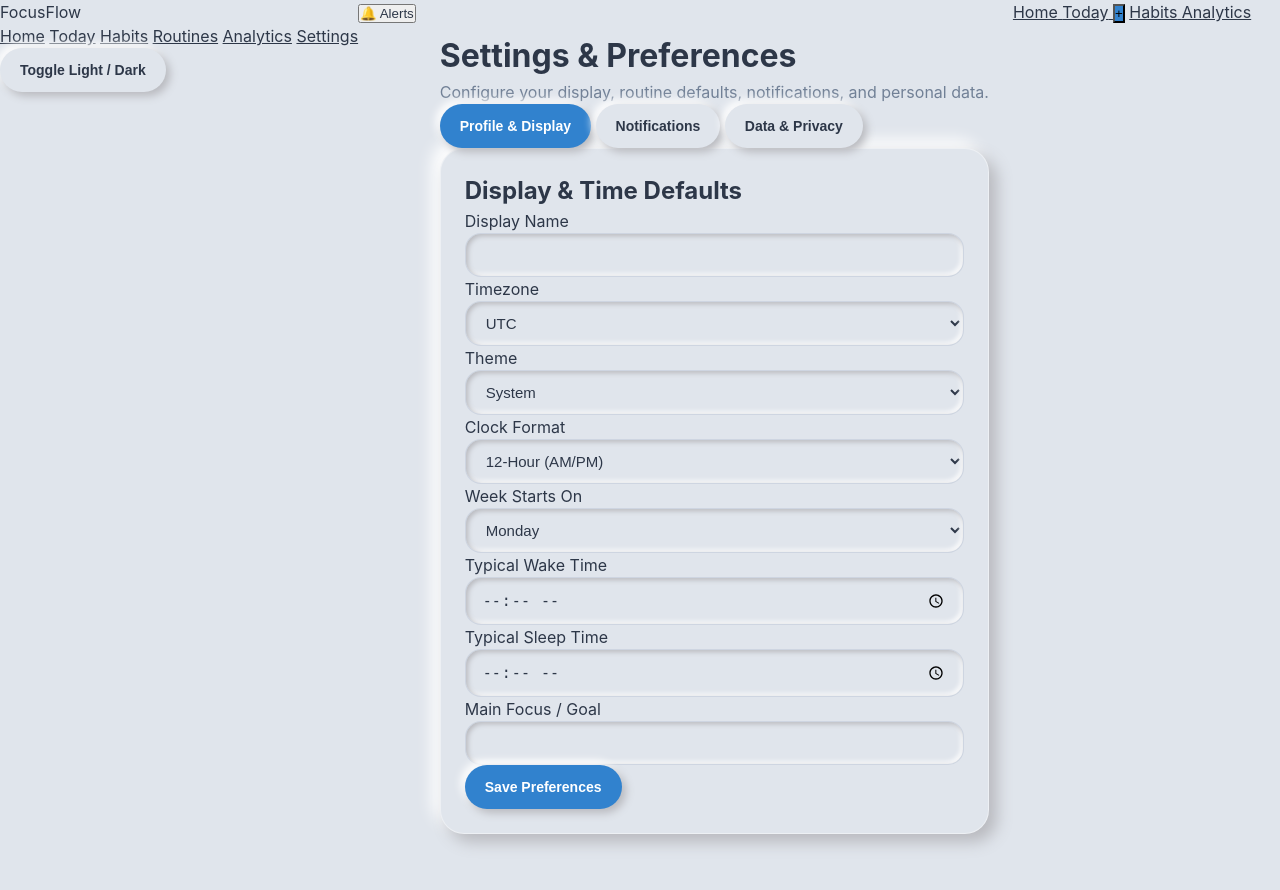
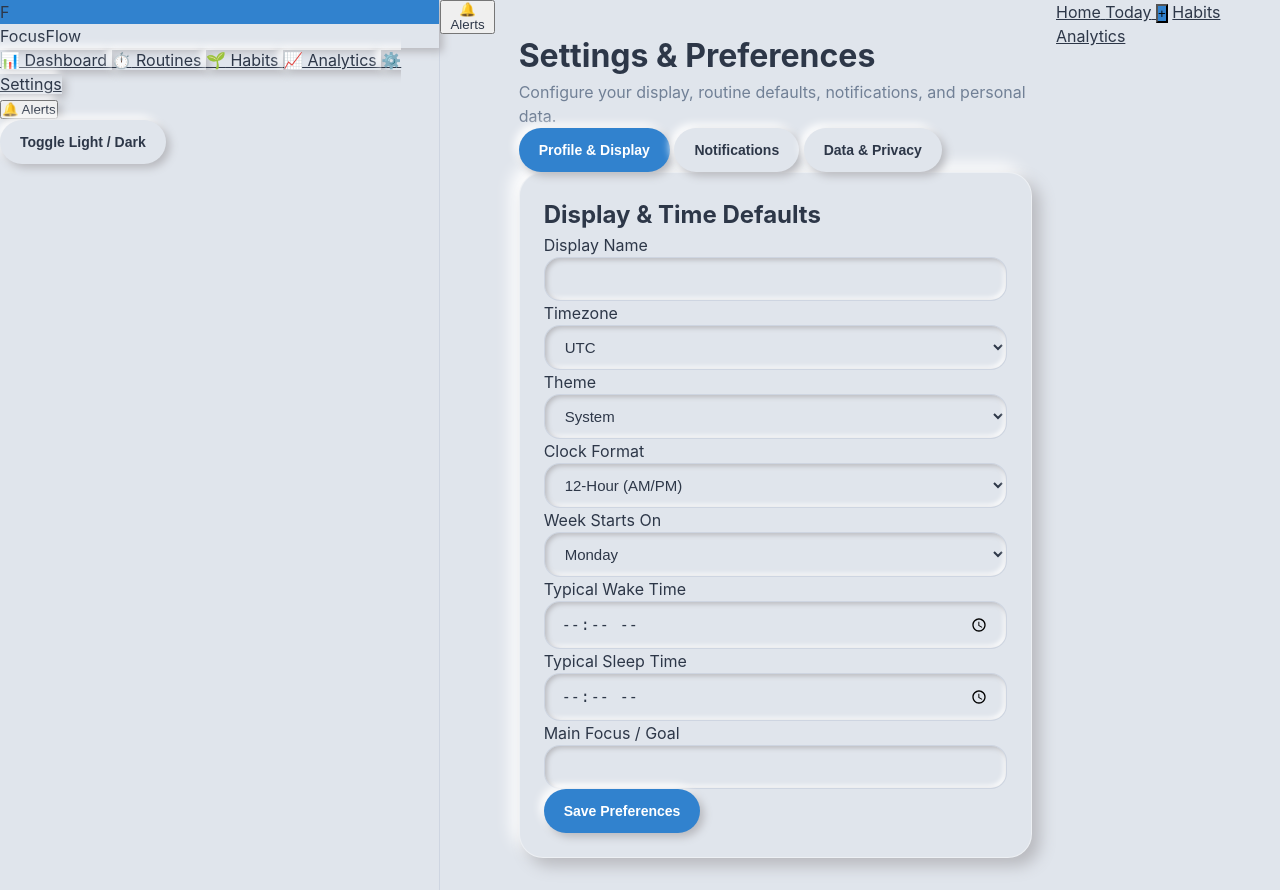
Before and after one commit to farazalisayyed2728/Focus-flow-app, a Django app: page /settings/ in a window 1280 px wide. Before the commit the page ends 847 px from the top, so only its background shows below. Run offline with Django 5.2, Linux system fonts and the light colour scheme; the visitor is signed in with stand-in values (Sample User, id 1); data comes from the database, SQL or seed files in the repository; data that the repository does not hold is empty; parts of the project's set-up code (start-up, migrations or seed data) failed here and were passed over; some libraries are stand-ins or nearby versions.

Commit message:
change side bar

```diff
--- a/templates/components/sidebar.html
+++ b/templates/components/sidebar.html
@@ -1,20 +1,59 @@
 {% if request.user.is_authenticated or show_shell_nav %}
-<aside class="desktop-sidebar hidden md:flex flex-col w-64 border-r border-stone-200 p-4 justify-between" style="border-color: var(--border); background-color: var(--surface);">
-  <div class="space-y-6">
-    <div class="flex items-center gap-2 px-2 py-3">
-      <span class="w-4 h-4 rounded-full" style="background-color: var(--accent);"></span>
-      <span class="text-xl font-bold tracking-tight">FocusFlow</span>
+<aside class="desktop-sidebar hidden md:flex flex-col w-64 p-6 justify-between select-none" style="background-color: var(--surface); border-right: 1px solid var(--border-subtle);">
+  <div class="space-y-8">
+    <!-- Brand / Logo Card -->
+    <div class="flex items-center gap-3 p-3 rounded-2xl" style="box-shadow: var(--shadow-raised-sm);">
+      <div class="w-8 h-8 rounded-full flex items-center justify-center font-bold text-white shadow-sm" style="background: var(--accent);">
+        F
+      </div>
+      <span class="text-lg font-bold tracking-tight">FocusFlow</span>
     </div>
-    <nav class="space-y-1">
-      <a href="{% url 'core:home' %}" class="flex items-center gap-3 px-3 py-2 rounded-lg text-sm font-medium hover:bg-stone-100" style="color: var(--text);">Home</a>
-      <a href="{% url 'today-dashboard' %}" class="flex items-center gap-3 px-3 py-2 rounded-lg text-sm font-medium hover:bg-stone-100" style="color: var(--text);">Today</a>
-      <a href="/habits/" class="flex items-center gap-3 px-3 py-2 rounded-lg text-sm font-medium hover:bg-stone-100" style="color: var(--text);">Habits</a>
-      <a href="/routines/" class="flex items-center gap-3 px-3 py-2 rounded-lg text-sm font-medium hover:bg-stone-100" style="color: var(--text);">Routines</a>
-      <a href="{% url 'analytics' %}" class="flex items-center gap-3 px-3 py-2 rounded-lg text-sm font-medium hover:bg-stone-100" style="color: var(--text);">Analytics</a>
-      <a href="{% url 'settings' %}" class="flex items-center gap-3 px-3 py-2 rounded-lg text-sm font-medium hover:bg-stone-100" style="color: var(--text);">Settings</a>
+
+    <!-- Nav List -->
+    <nav class="space-y-3">
+      <a href="{% url 'dashboard' %}" class="flex items-center gap-3 px-4 py-3 rounded-2xl text-sm font-semibold transition-all" style="box-shadow: var(--shadow-raised-sm); color: var(--text);">
+        <span>📊</span> Dashboard
+      </a>
+      <a href="{% url 'routine-builder' %}" class="flex items-center gap-3 px-4 py-3 rounded-2xl text-sm font-semibold transition-all" style="box-shadow: var(--shadow-raised-sm); color: var(--text);">
+        <span>⏱️</span> Routines
+      </a>
+      <a href="{% url 'habit-list' %}" class="flex items-center gap-3 px-4 py-3 rounded-2xl text-sm font-semibold transition-all" style="box-shadow: var(--shadow-raised-sm); color: var(--text);">
+        <span>🌱</span> Habits
+      </a>
+      <a href="{% url 'weekly-analytics' %}" class="flex items-center gap-3 px-4 py-3 rounded-2xl text-sm font-semibold transition-all" style="box-shadow: var(--shadow-raised-sm); color: var(--text);">
+        <span>📈</span> Analytics
+      </a>
+      <a href="{% url 'settings' %}" class="flex items-center gap-3 px-4 py-3 rounded-2xl text-sm font-semibold transition-all" style="box-shadow: var(--shadow-raised-sm); color: var(--text);">
+        <span>⚙️</span> Settings
+      </a>
     </nav>
   </div>
-  <div class="pt-4 border-t" style="border-color: var(--border);">
+
+  <div class="space-y-4 pt-4">
+    <!-- Alerts Drawer Toggle -->
+    <div class="relative" x-data="{ openTray: false }">
+      <button @click="openTray = !openTray"
+              hx-get="{% url 'notification-tray' %}"
+              hx-target="#tray-dropdown"
+              class="flex items-center justify-between w-full px-4 py-3 rounded-2xl text-xs font-semibold cursor-pointer"
+              style="box-shadow: var(--shadow-raised-sm); color: var(--text);">
+        <div class="flex items-center gap-2">
+          <span>🔔 Alerts</span>
+          {% if request.user.is_authenticated %}
+            <span id="notif-badge" hx-get="{% url 'notification-unread-count' %}" hx-swap="outerHTML"></span>
+          {% endif %}
+        </div>
+      </button>
+
+      <div id="tray-dropdown"
+           x-show="openTray"
+           @click.away="openTray = false"
+           x-cloak
+           class="absolute left-0 bottom-14 w-64 card p-0 overflow-hidden z-50">
+      </div>
+    </div>
+
+    <!-- Theme Mode Toggle -->
     <button @click="toggleTheme()" class="btn btn-secondary w-full text-xs">
       Toggle Light / Dark
     </button>
```
